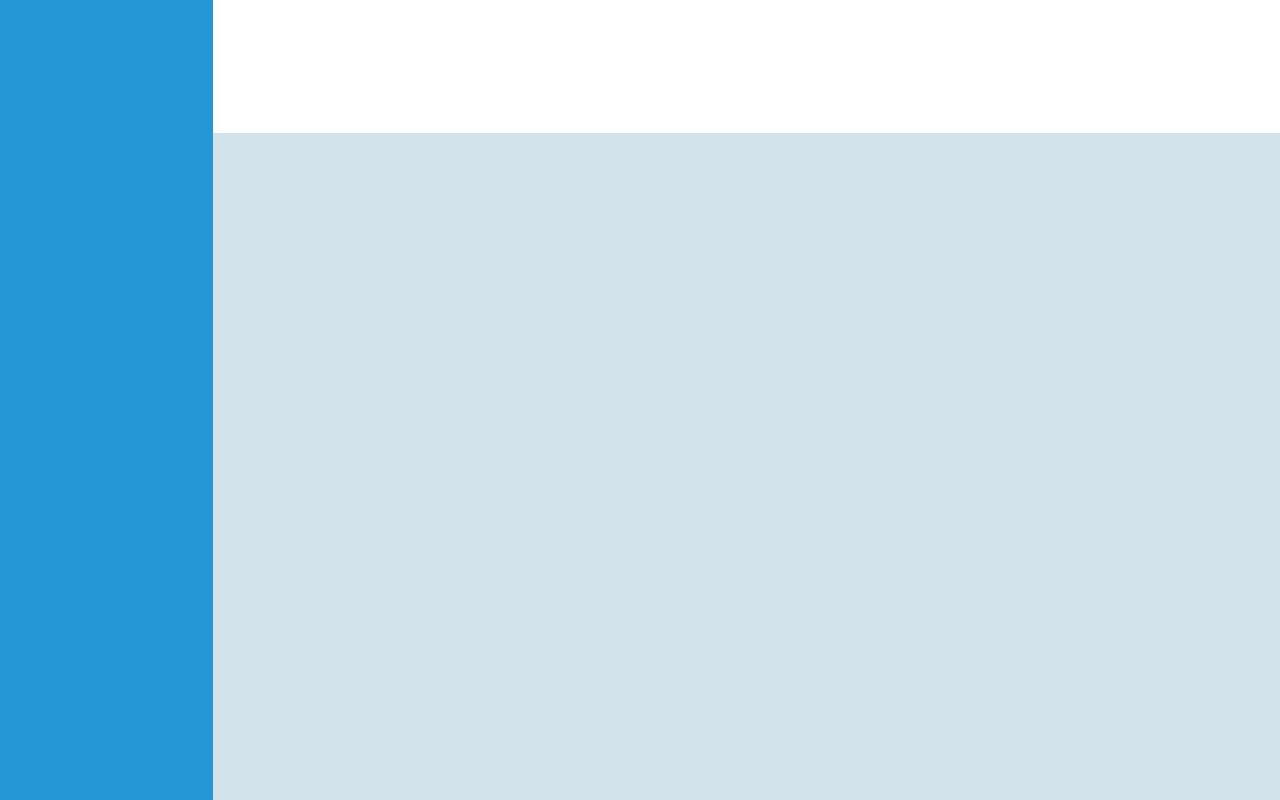
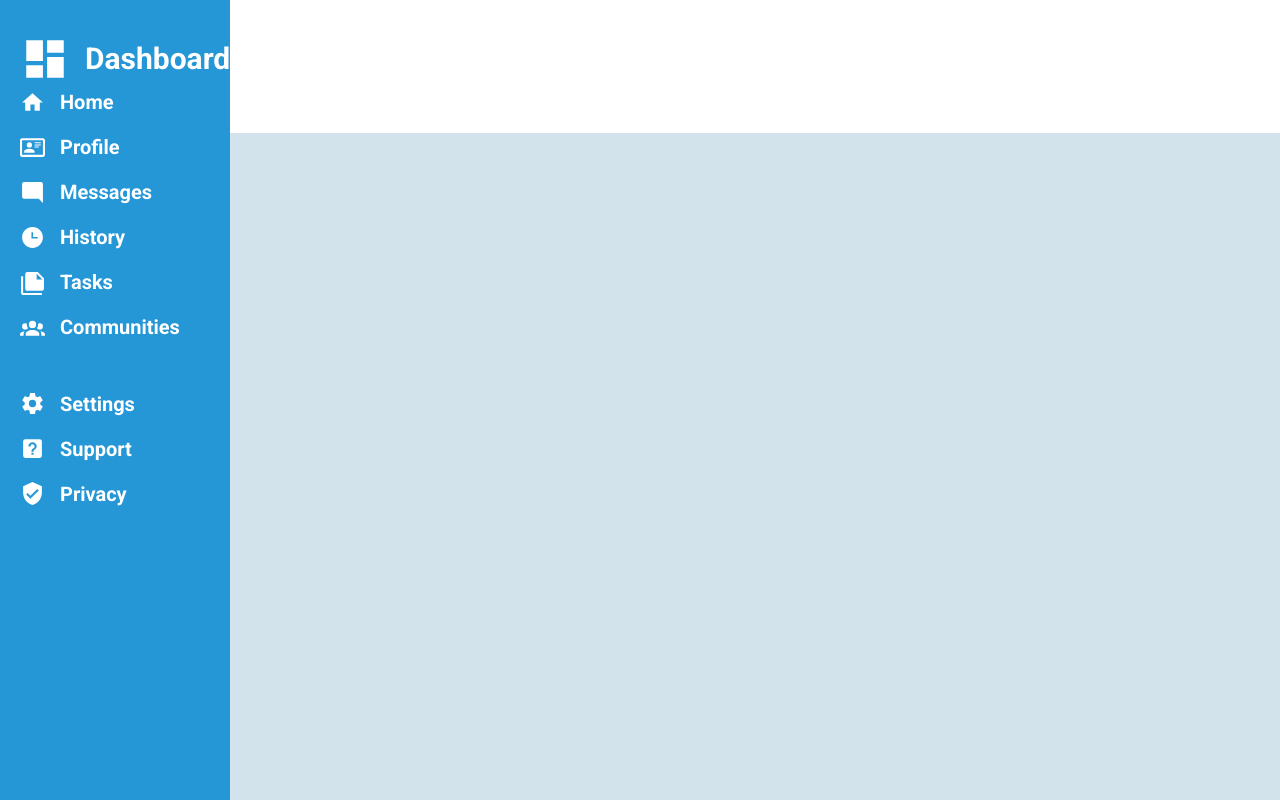
Before and after one commit to NievaS24/admin-dashboard, a plain HTML site: page index.html in a window 1280 px wide. Drawn offline with Linux system fonts and the light colour scheme.

Commit message:
Sidebar terminado.

```diff
--- a/index.html
+++ b/index.html
@@ -4,10 +4,58 @@
     <meta charset="UTF-8">
     <meta name="viewport" content="width=device-width, initial-scale=1.0">
     <title>Admin Dashboard</title>
+    <link rel="preconnect" href="https://fonts.googleapis.com">
+    <link rel="preconnect" href="https://fonts.gstatic.com" crossorigin>
+    <link href="https://fonts.googleapis.com/css2?family=Roboto:ital,wght@0,100..900;1,100..900&display=swap" rel="stylesheet">
     <link rel="stylesheet" href="style.css">
 </head>
 <body>
-    <div class="sidebar"></div>
+    <div class="sidebar">
+        <p class="sb-title">
+            <svg xmlns="http://www.w3.org/2000/svg" viewBox="0 0 24 24"><title>view-dashboard</title><path d="M13,3V9H21V3M13,21H21V11H13M3,21H11V15H3M3,13H11V3H3V13Z"/></svg>
+            Dashboard
+        </p>
+        <div class="sb-1">
+            <p>
+                <svg xmlns="http://www.w3.org/2000/svg" viewBox="0 0 24 24"><title>home</title><path d="M10,20V14H14V20H19V12H22L12,3L2,12H5V20H10Z" /></svg>
+                Home
+            </p>
+            <p>
+                <svg xmlns="http://www.w3.org/2000/svg" viewBox="0 0 24 24"><title>card-account-details-outline</title><path d="M22,3H2C0.91,3.04 0.04,3.91 0,5V19C0.04,20.09 0.91,20.96 2,21H22C23.09,20.96 23.96,20.09 24,19V5C23.96,3.91 23.09,3.04 22,3M22,19H2V5H22V19M14,17V15.75C14,14.09 10.66,13.25 9,13.25C7.34,13.25 4,14.09 4,15.75V17H14M9,7A2.5,2.5 0 0,0 6.5,9.5A2.5,2.5 0 0,0 9,12A2.5,2.5 0 0,0 11.5,9.5A2.5,2.5 0 0,0 9,7M14,7V8H20V7H14M14,9V10H20V9H14M14,11V12H18V11H14" /></svg>
+                Profile
+            </p>
+            <p>
+                <svg xmlns="http://www.w3.org/2000/svg" viewBox="0 0 24 24"><title>message-reply</title><path d="M22,4C22,2.89 21.1,2 20,2H4A2,2 0 0,0 2,4V16A2,2 0 0,0 4,18H18L22,22V4Z" /></svg>
+                Messages
+            </p>
+            <p>
+                <svg xmlns="http://www.w3.org/2000/svg" viewBox="0 0 24 24"><title>clock-time-three</title><path d="M12 2C6.5 2 2 6.5 2 12C2 17.5 6.5 22 12 22C17.5 22 22 17.5 22 12S17.5 2 12 2M17 13H11V7H12.5V11.5H17V13Z" /></svg>
+                History
+            </p>
+            <p>
+                <svg xmlns="http://www.w3.org/2000/svg" viewBox="0 0 24 24"><title>note-multiple</title><path d="M16,9H21.5L16,3.5V9M7,2H17L23,8V18A2,2 0 0,1 21,20H7C5.89,20 5,19.1 5,18V4A2,2 0 0,1 7,2M3,6V22H21V24H3A2,2 0 0,1 1,22V6H3Z" /></svg>
+                Tasks
+            </p>
+            <p>
+                <svg xmlns="http://www.w3.org/2000/svg" viewBox="0 0 24 24"><title>account-group</title><path d="M12,5.5A3.5,3.5 0 0,1 15.5,9A3.5,3.5 0 0,1 12,12.5A3.5,3.5 0 0,1 8.5,9A3.5,3.5 0 0,1 12,5.5M5,8C5.56,8 6.08,8.15 6.53,8.42C6.38,9.85 6.8,11.27 7.66,12.38C7.16,13.34 6.16,14 5,14A3,3 0 0,1 2,11A3,3 0 0,1 5,8M19,8A3,3 0 0,1 22,11A3,3 0 0,1 19,14C17.84,14 16.84,13.34 16.34,12.38C17.2,11.27 17.62,9.85 17.47,8.42C17.92,8.15 18.44,8 19,8M5.5,18.25C5.5,16.18 8.41,14.5 12,14.5C15.59,14.5 18.5,16.18 18.5,18.25V20H5.5V18.25M0,20V18.5C0,17.11 1.89,15.94 4.45,15.6C3.86,16.28 3.5,17.22 3.5,18.25V20H0M24,20H20.5V18.25C20.5,17.22 20.14,16.28 19.55,15.6C22.11,15.94 24,17.11 24,18.5V20Z" /></svg>
+                Communities
+            </p>
+        </div>
+        <div class="sb-2">
+            <p>
+                <svg xmlns="http://www.w3.org/2000/svg" viewBox="0 0 24 24"><title>cog</title><path d="M12,15.5A3.5,3.5 0 0,1 8.5,12A3.5,3.5 0 0,1 12,8.5A3.5,3.5 0 0,1 15.5,12A3.5,3.5 0 0,1 12,15.5M19.43,12.97C19.47,12.65 19.5,12.33 19.5,12C19.5,11.67 19.47,11.34 19.43,11L21.54,9.37C21.73,9.22 21.78,8.95 21.66,8.73L19.66,5.27C19.54,5.05 19.27,4.96 19.05,5.05L16.56,6.05C16.04,5.66 15.5,5.32 14.87,5.07L14.5,2.42C14.46,2.18 14.25,2 14,2H10C9.75,2 9.54,2.18 9.5,2.42L9.13,5.07C8.5,5.32 7.96,5.66 7.44,6.05L4.95,5.05C4.73,4.96 4.46,5.05 4.34,5.27L2.34,8.73C2.21,8.95 2.27,9.22 2.46,9.37L4.57,11C4.53,11.34 4.5,11.67 4.5,12C4.5,12.33 4.53,12.65 4.57,12.97L2.46,14.63C2.27,14.78 2.21,15.05 2.34,15.27L4.34,18.73C4.46,18.95 4.73,19.03 4.95,18.95L7.44,17.94C7.96,18.34 8.5,18.68 9.13,18.93L9.5,21.58C9.54,21.82 9.75,22 10,22H14C14.25,22 14.46,21.82 14.5,21.58L14.87,18.93C15.5,18.67 16.04,18.34 16.56,17.94L19.05,18.95C19.27,19.03 19.54,18.95 19.66,18.73L21.66,15.27C21.78,15.05 21.73,14.78 21.54,14.63L19.43,12.97Z" /></svg>
+                Settings
+            </p>
+            <p>
+                <svg xmlns="http://www.w3.org/2000/svg" viewBox="0 0 24 24"><title>help-box</title><path d="M11,18H13V16H11V18M12,6A4,4 0 0,0 8,10H10A2,2 0 0,1 12,8A2,2 0 0,1 14,10C14,12 11,11.75 11,15H13C13,12.75 16,12.5 16,10A4,4 0 0,0 12,6M5,3H19A2,2 0 0,1 21,5V19A2,2 0 0,1 19,21H5A2,2 0 0,1 3,19V5A2,2 0 0,1 5,3Z" /></svg>
+                Support
+            </p>
+            <p>
+                <svg xmlns="http://www.w3.org/2000/svg" viewBox="0 0 24 24"><title>shield-check</title><path d="M10,17L6,13L7.41,11.59L10,14.17L16.59,7.58L18,9M12,1L3,5V11C3,16.55 6.84,21.74 12,23C17.16,21.74 21,16.55 21,11V5L12,1Z" /></svg>
+                Privacy
+            </p>
+        </div>
+    </div>
     <div class="header"></div>
     <div class="main-content"></div>
 </body>
--- a/style.css
+++ b/style.css
@@ -2,6 +2,7 @@
     margin: 0;
     padding: 0;
     border: 0;
+    font-family: "Roboto", serif;
 }
 
 body {
@@ -15,6 +16,11 @@ body {
 .sidebar {
     background-color: #2597D6;
     grid-row: 1 / 3;
+    padding-left: 20px;
+    padding-top: 20px;
+    display: grid;
+    grid-template-rows: repeat(10, 1fr);
+    align-items: center;
 }
 
 .header {
@@ -26,3 +32,46 @@ body {
 }
 
 /*color de las tarjetas: #F0B429 */
+.sidebar p{
+    display: flex;
+    align-items: center;
+    gap: 15px;
+    color: white;
+}
+
+.sb-title svg {
+    width: 50px;
+    height: 50px;
+    fill: #ffffff;
+}
+
+.sb-title {
+    grid-row: 1 / 2;
+    font-size: 30px;
+    font-weight: 700;
+}
+
+.sb-1 {
+    display: grid;
+    grid-row: 2 / 5;
+    grid-template-rows: repeat(5,1fr);
+    gap: 20px;
+}
+
+.sb-2 {
+    display: grid;
+    grid-row: 5 / 8;
+    grid-template-rows: repeat(3,1fr);
+    gap: 20px;
+}
+
+.sb-1 svg, .sb-2 svg {
+    width: 25px;
+    height: 25px;
+    fill: #ffffff;
+}
+
+.sb-1 p, .sb-2 p {
+    font-size: 20px;
+    font-weight: 700;
+}
```
